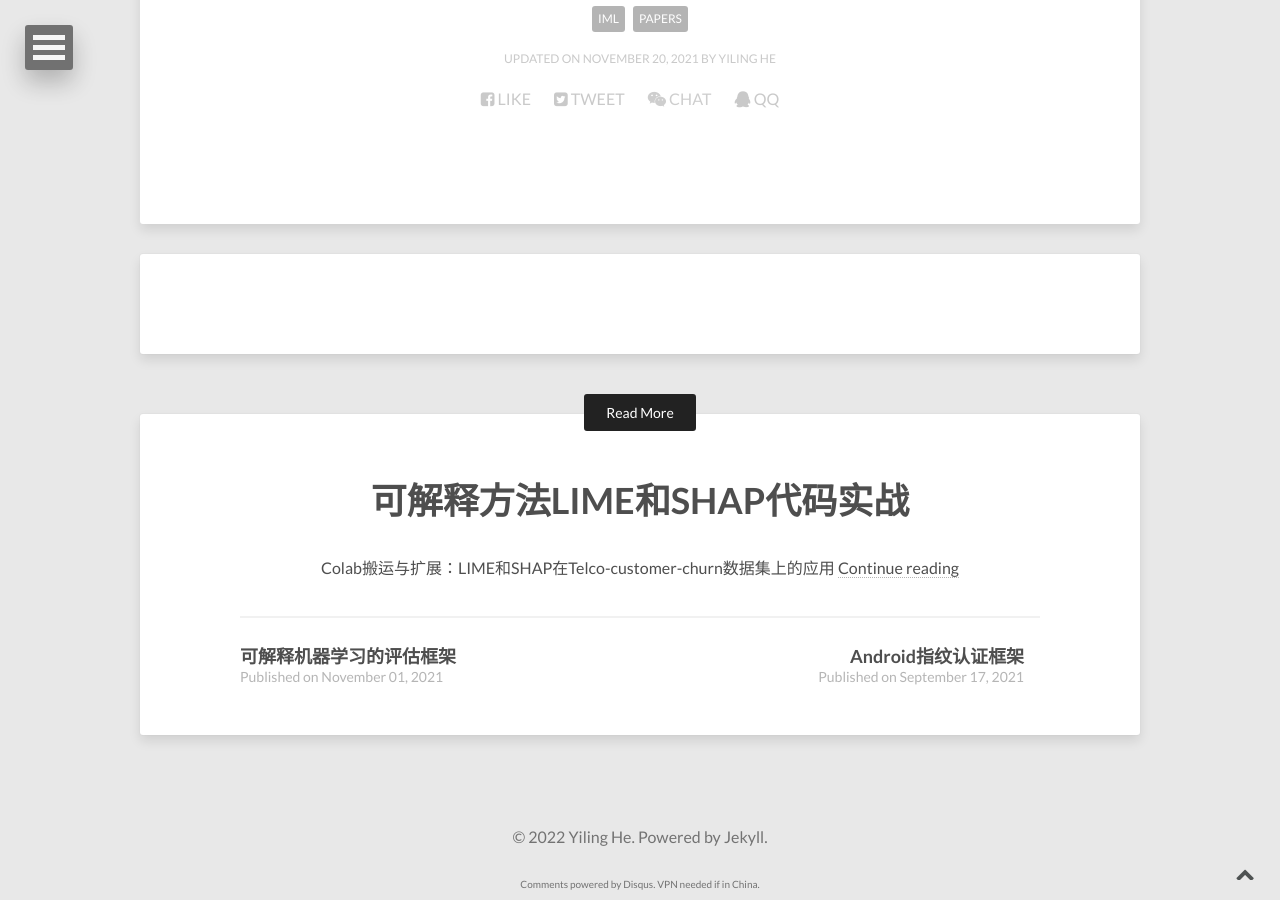
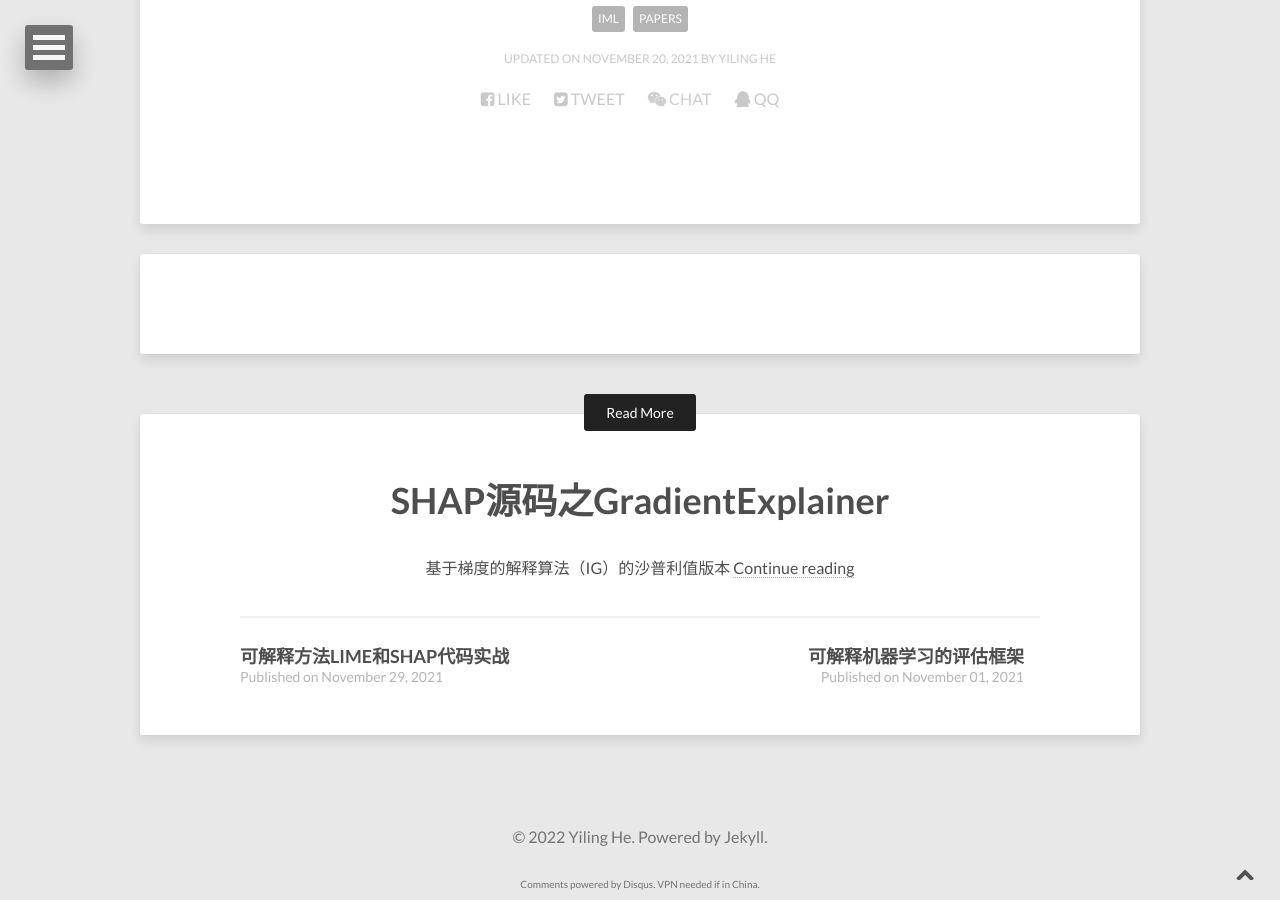
Before and after one commit to E0HYL/BLOG-OF-E0, a Jekyll site: the page built from _posts/2021-11-12-EvaluateIMLSecurity.md, in a window 1280 px wide and 900 px high, scrolled down 17589 px. Built offline with Jekyll 4.4.1, drawn with Linux system fonts in a browser that asks for light colours; nearby versions of some CDN libraries; formulas are drawn with MathJax 3; comment, search, counter and statistics services are not loaded; some of the changed lines change nothing that is shown; some of the changed text lies outside the part shown.

Commit message:
add gradientExplainer

````diff
--- a/_posts/2021-11-12-EvaluateIMLSecurity.md
+++ b/_posts/2021-11-12-EvaluateIMLSecurity.md
@@ -58,9 +58,9 @@ image:
 </div>
 </details>
 
-## Evaluating Explanation Methods for Deep Learning in Security
+## [Evaluating Explanation Methods for Deep Learning in Security](https://arxiv.org/pdf/1906.02108.pdf)
 
-EuroS&P 2020
+EuroS&P 2020, [Code](https://github.com/alewarne/explain-mlsec) available
 
 [Alexander Warnecke](https://www.tu-braunschweig.de/sec/team/alex), [Konrad Rieck](https://www.tu-braunschweig.de/sec/team/rieck)（德国布伦瑞克工业大学）
 
--- /dev/null
+++ b/_posts/2022-01-01-GradientExplainer.md
@@ -0,0 +1,202 @@
+---
+layout: post
+title: SHAP源码之GradientExplainer
+description: 基于梯度的解释算法（IG）的沙普利值版本
+modified: 2022-02-11
+tags: [IML, Code]
+math_inline: true
+image:
+  feature: abstract-6.jpg
+
+---
+
+<details open><!-- 可选open -->
+<summary>Contents</summary>
+<div markdown="1">
+<!-- TOC -->
+
+- [背景知识 - IG 和 SmoothGrad](#%E8%83%8C%E6%99%AF%E7%9F%A5%E8%AF%86---ig-%E5%92%8C-smoothgrad)
+    - [Integrated Gradients IG](#integrated-gradients-ig)
+    - [SmoothGrad](#smoothgrad)
+- [SHAP源码 - GradientExplainer 类](#shap%E6%BA%90%E7%A0%81---gradientexplainer-%E7%B1%BB)
+    - [ExpectedGradients](#expectedgradients)
+    - [GradientExplainer](#gradientexplainer)
+    - [示例代码](#%E7%A4%BA%E4%BE%8B%E4%BB%A3%E7%A0%81)
+
+<!-- /TOC -->
+</div>
+</details>
+
+## 背景知识 - IG 和 SmoothGrad
+
+> Expected gradients combines ideas from [Integrated Gradients](https://arxiv.org/abs/1703.01365), SHAP, and [SmoothGrad](https://arxiv.org/abs/1706.03825) into a single expected value equation.
+
+### [Integrated Gradients (IG)](https://e0hyl.github.io/BLOG-OF-E0/EvaluateIMLSecurity/#integrated-gradients-ig-%E7%A7%AF%E5%88%86%E6%A2%AF%E5%BA%A6)
+
+使用梯度的积分来解释模型，可以解决“某特征贡献饱和时梯度为0”的问题，需要一个基线图片（与原图片多次线性插值）来做积分。
+
+<figure class="half">
+    <img src="https://e0hyl.github.io/BLOG-OF-E0/images/2022-01-01-GradientExplainer/image-20220101212551806.png" alt="image-20220101212551806" />
+    <img src="https://e0hyl.github.io/BLOG-OF-E0/images/2022-01-01-GradientExplainer/1_BR0yACMJvTRvMbr35B5hww.png" />
+    <figure><figcaption>IG解决梯度饱和问题：利用线性插值求积分</figcaption></figure>
+</figure>
+
+### SmoothGrad
+
+核心思想是“removing noise by adding noise”，来源于“给图片加微小扰动会造成梯度解释不稳定”的发现，解决方法是“将$n$张扰动图片的梯度平均”。
+
+若将原始的显著图表示 $M(x) = \partial y / \partial x$，则 **SmoothGrad** 提出的锐化（shapen gradient-based saliency map）方法记作
+
+$$\hat M(x) = \frac{1}{n}\sum_{1}^{n}M(x+\mathcal N(0,\sigma^2))$$
+
+实验表明扰动样本越多（$n$越大），显著图越稳定。
+
+<!--more-->
+
+## SHAP源码 - [GradientExplainer 类](https://github.com/slundberg/shap/blob/46b3800b31df04745416da27c71b216f91d61775/shap/explainers/_gradient.py#L11)
+
+```python
+class Gradient(Explainer):
+    """ Explains a model using expected gradients (an extension of integrated gradients).
+    Expected gradients an extension of the integrated gradients method (Sundararajan et al. 2017), a
+    feature attribution method designed for differentiable models based on an extension of Shapley
+    values to infinite player games (Aumann-Shapley values). Integrated gradients values are a bit
+    different from SHAP values, and require a single reference value to integrate from. As an adaptation
+    to make them approximate SHAP values, expected gradients reformulates the integral as an expectation
+    and combines that expectation with sampling reference values from the background dataset. This leads
+    to a single combined expectation of gradients that converges to attributions that sum to the
+    difference between the expected model output and the current output.
+    """
+```
+
+> As an adaptation to make them approximate SHAP values, expected gradients **reformulates the integral as an expectation** and combines that expectation with **sampling reference values from the background dataset**.
+
+### ExpectedGradients
+
+根据 [issue #1010](https://github.com/slundberg/shap/issues/1010) ，GradientExplainer 参考  [paper](https://arxiv.org/abs/1906.10670) 实现，是IG算法的扩展，通过随机采样插值数量和基线图片来实现，论文中定义的 ExpectedGradients 如下：
+$$
+\begin{align}
+ExpectedGradients_i(x)&:=\int_{x^\prime}IntegratedGradients_i(x,x^\prime)p_D(x^\prime)dx^\prime \\
+ &= \int_{x^\prime}\left(\left(x-x^\prime\right) \times \int^1_{\alpha=0}\frac{\delta f\left(x^\prime + \alpha \left(x - x^\prime \right)\right)}{\delta x_i} d\alpha \right) p_D(x^\prime)dx^\prime \\
+ &= \mathop{\mathbb{E}}\limits_{x^\prime \sim D,\alpha \sim U(0,1)}\left[\left(x - x^\prime \right) \times \frac{\delta f\left(x^\prime + \alpha \left(x - x^\prime \right)\right)}{\delta x_i} \right]
+\end{align}
+$$
+
+### GradientExplainer
+
+阅读源码可知，代码中求期望时结合 SmoothGrad，将 `x` 扩展为 $x+\Delta, \Delta \sim \mathcal N(0,\sigma^2)$
+
+以下截取 `shap_values` 方法对应于tensorflow模型的实现
+
+```python
+# X ~ self.model_input
+# X_data ~ self.data
+
+# samples_input = input to the model
+# samples_delta = (x - x') for the input being explained - may be an interim input
+```
+
+期望在 `nsamples` 个数据样本上求得，三处随机抽取的地方分别关联于变量 `rind`, `t`, `local_smoothing`
+
+```python
+"""
+class _TFGradient:
+function shap_values(self, X, nsamples=200, ...)
+"""
+samples_input = [np.zeros((nsamples,) + X[l].shape[1:], dtype=np.float32) for l in range(len(X))]
+samples_delta = [np.zeros((nsamples,) + X[l].shape[1:], dtype=np.float32) for l in range(len(X))]
+
+for j in range(X[0].shape[0]):
+    for k in range(nsamples):
+        rind = np.random.choice(self.data[0].shape[0]) # 用于从background dataset（D）中采样baseline input
+        t = np.random.uniform() # 插值系数（alpha）
+        for l in range(len(X)):
+            x = X[l][j] + np.random.randn(*X[l][j].shape) * self.local_smoothing # 对input做smooth，即加高斯噪声（Delta）
+            samples_input[l][k] = t * x + (1 - t) * self.data[l][rind]
+            samples_delta[l][k] = x - self.data[l][rind]
+
+	# compute the gradients at all the sample points
+    find = model_output_ranks[j,i]
+    grads = []
+    for b in range(0, nsamples, self.batch_size):
+        batch = [samples_input[l][b:min(b+self.batch_size,nsamples)] for l in range(len(X))]
+        grads.append(self.run(self.gradient(find), self.model_inputs, batch))
+    grad = [np.concatenate([g[l] for g in grads], 0) for l in range(len(X))]
+
+	# assign the attributions to the right part of the output arrays
+    for l in range(len(X)):
+        samples = grad[l] * samples_delta[l]
+        phis[l][j] = samples.mean(0)
+
+    output_phis.append(phis[0] if not self.multi_input else phis)
+```
+
+通过 pdb 调试源码可以更快的理解：
+
+
+```python
+import tensoeflow as tf
+import numpy as np
+from shap import GradientExplainer
+
+# model = load_model(...)
+dataset = np.random.random([2,20000,18])
+explainer = GradientExplainer(model, dataset)
+tf_explainer = explainer.explainer
+
+import pdb
+dummy_input = np.random.random([1,20000,18])
+pdb.run('tf_explainer.shap_values(dummy_input)')
+```
+
+```shell
+(Pdb) unt 302 # 运行到“断点在源码中的行号”为止，可以用`l`来查看附近位置的源码
+> xxx/anaconda3/envs/tf/lib/python3.6/site-packages/shap/explainers/_gradient.py(302)shap_values()
+-> output_phi_vars.append(phi_vars[0] if not self.multi_input else phi_vars)
+(Pdb) len(samples_delta)
+1
+(Pdb) samples_delta[0].shape
+(200, 20000, 18)
+(Pdb) grad[0].shape # 200 个采样数据的梯度
+(200, 20000, 18)
+(Pdb) samples.mean(0).shape
+(20000, 18)
+```
+
+### 示例代码
+
+[how the 7th intermediate layer of the VGG16 ImageNet model impacts the output probabilities](https://github.com/slundberg/shap/blob/429fb3e0ac2ef179f1cff7e1a64b4f7b26f41eb5/README.md#deep-learning-example-with-gradientexplainer-tensorflowkeraspytorch-models)
+
+```python
+# explain how the input to the 7th layer of the model explains the top two classes
+
+# 获得 layer 层的输入
+def map2layer(x, layer):
+    feed_dict = dict(zip([model.layers[0].input], [preprocess_input(x.copy())]))
+    return K.get_session().run(model.layers[layer].input, feed_dict)
+
+e = shap.GradientExplainer(
+    (model.layers[7].input, model.layers[-1].output),
+    map2layer(X, 7),
+    local_smoothing=0 # std dev of smoothing noise
+)
+shap_values,indexes = e.shap_values(map2layer(to_explain, 7), ranked_outputs=2)
+```
+
+两个重要方法对应的参数如下
+
+- 初始化方法 `__init__`
+
+  - `model`
+    - tf.keras.Model
+    - (input : [tf.Tensor], output : tf.Tensor)
+    - torch.nn.Module
+    - a tuple (model, layer), where both are torch.nn.Module objects
+
+  - `data`: 能代表训练数据分布的背景数据集
+  - 可选 [, session, batch_size, …]
+
+- 求特征贡献的方法 `shap_values`
+
+  - `X`: 待解释的数据
+  - 可选 [, nsamples, ranked_outputs, …]
````
Also changed, not shown: images/2022-01-01-GradientExplainer/1_BR0yACMJvTRvMbr35B5hww.png (added), images/2022-01-01-GradientExplainer/image-20220101212551806.png (added).
